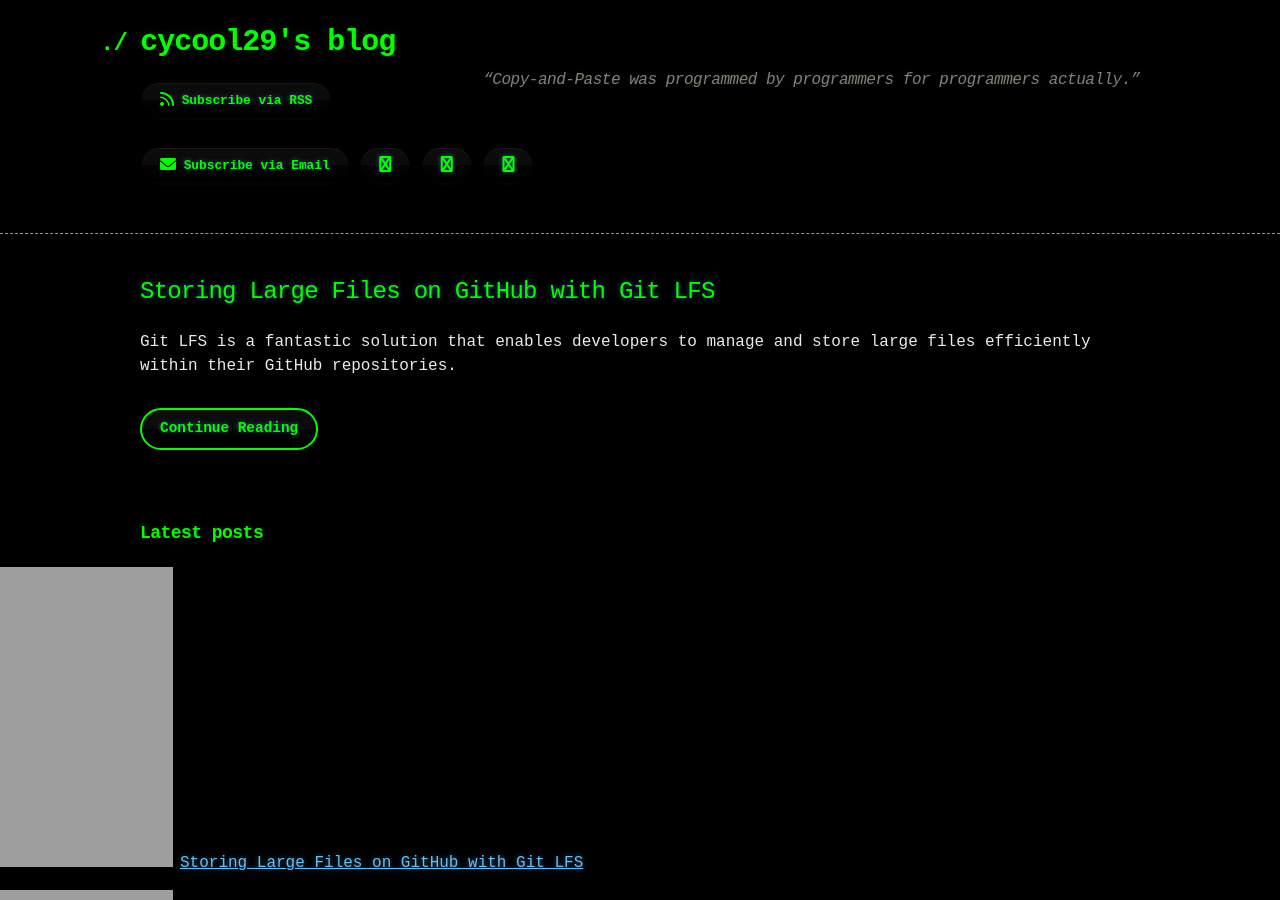
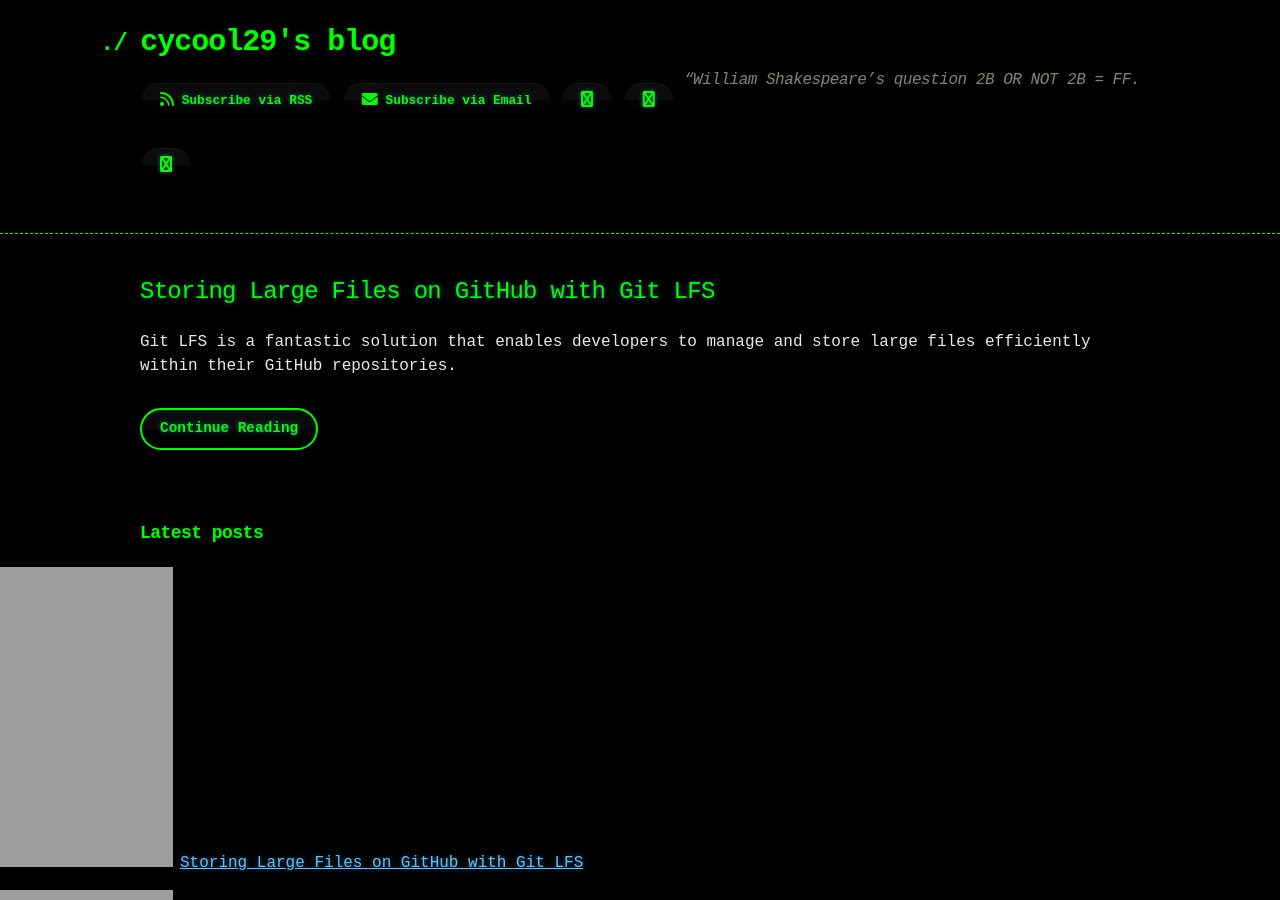
Before and after one commit to cycool29/cycool29.github.io, a Jekyll site: the page built from index.md, in a window 1280 px wide and 900 px high. Built offline with Jekyll 4.4.1, drawn with Linux system fonts in a browser that asks for light colours; a style sheet for code colours, icons or effects is not loaded.

Commit message:
Update quotes

```diff
--- a/_config.yml
+++ b/_config.yml
@@ -1,5 +1,5 @@
 title: cycool29's blog
-description: "“Copy-and-Paste was programmed by programmers for programmers actually.” "
+description: "“William Shakespeare’s question 2B OR NOT 2B = FF. "
 bio: A high school student. Intermediate in Python, Git, Bash. Learning JavaScript. He/Him. "
 author: cycool29
 url: https://cycool29.github.io
```
